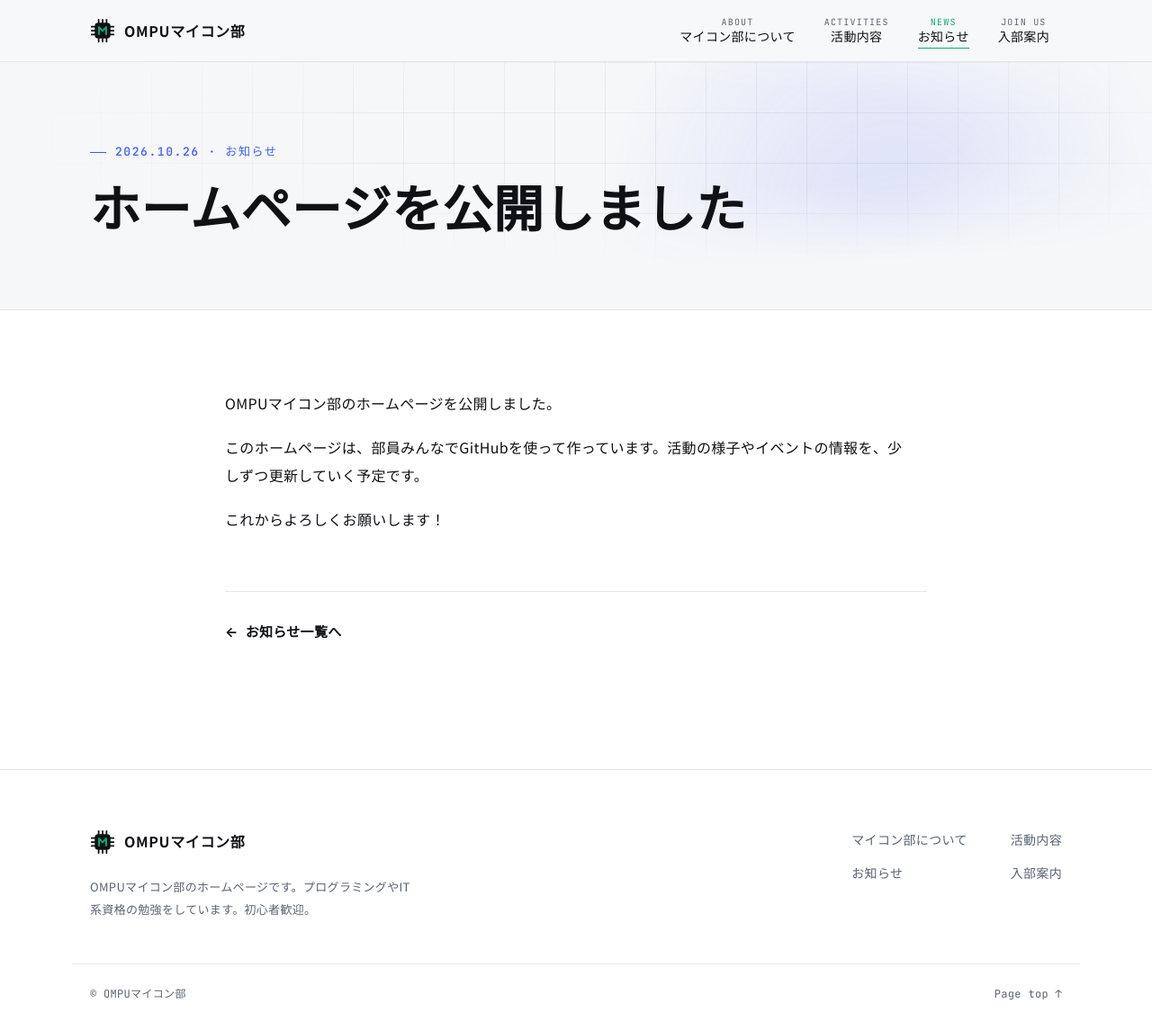
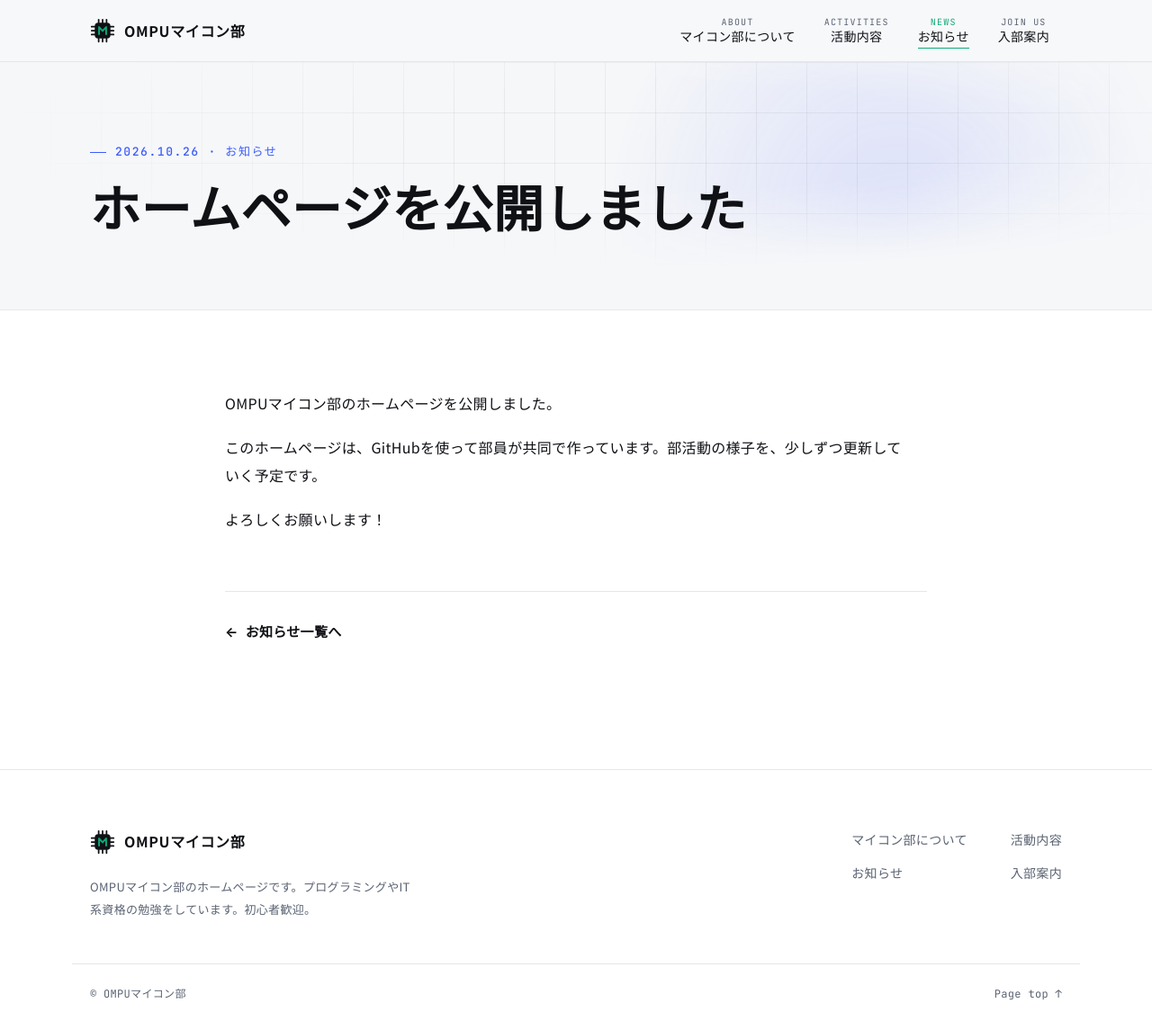
Before and after one commit to ompu-maikon/ompu-maikon.github.io, a Jekyll site: the page built from _posts/2026-10-26-site-open.md, in a window 1280 px wide and 1145 px high. Shown: the whole window at 90% size. Built offline with Jekyll 4.4.1, drawn with Linux system fonts in a browser that asks for light colours.

Commit message:
Add files via upload

```diff
--- a/_posts/2026-10-26-site-open.md
+++ b/_posts/2026-10-26-site-open.md
@@ -5,6 +5,6 @@ category: お知らせ
 
 OMPUマイコン部のホームページを公開しました。
 
-このホームページは、部員みんなでGitHubを使って作っています。活動の様子やイベントの情報を、少しずつ更新していく予定です。
+このホームページは、GitHubを使って部員が共同で作っています。部活動の様子を、少しずつ更新していく予定です。
 
-これからよろしくお願いします！
+よろしくお願いします！
```
